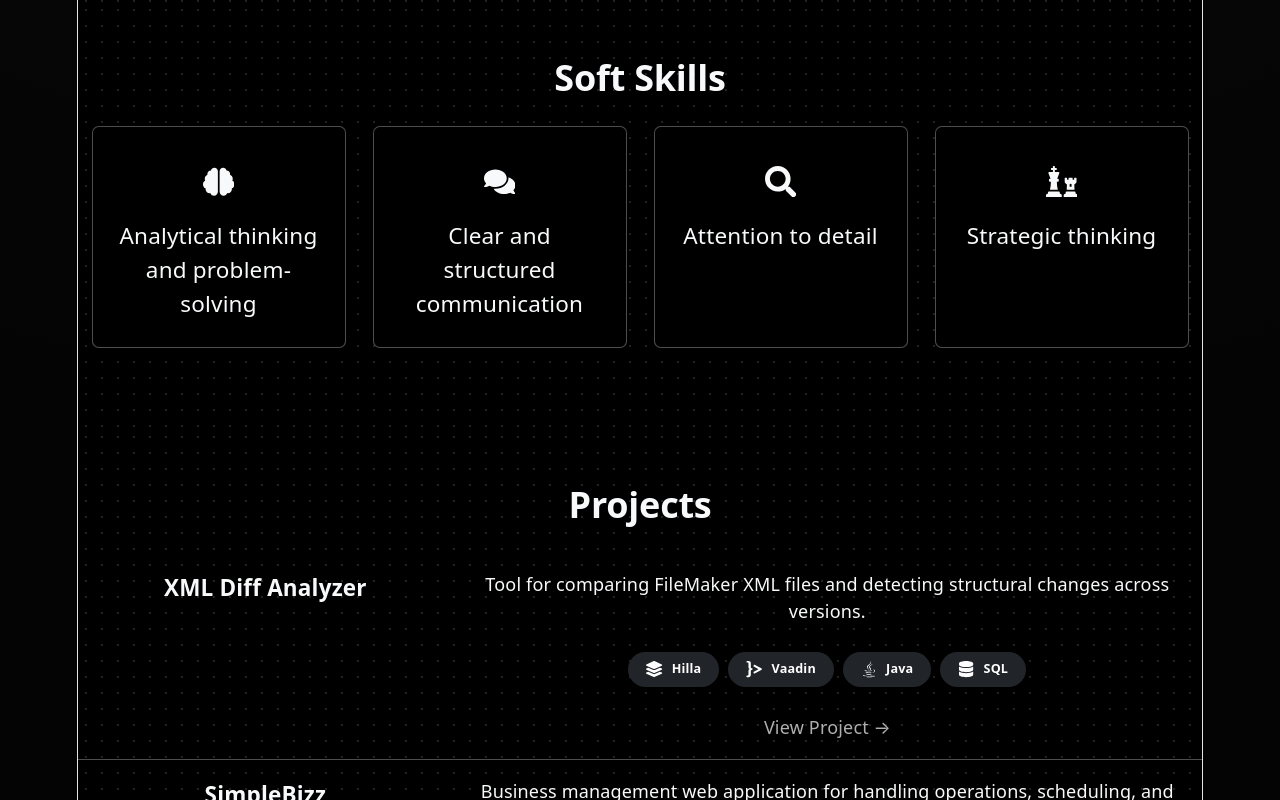
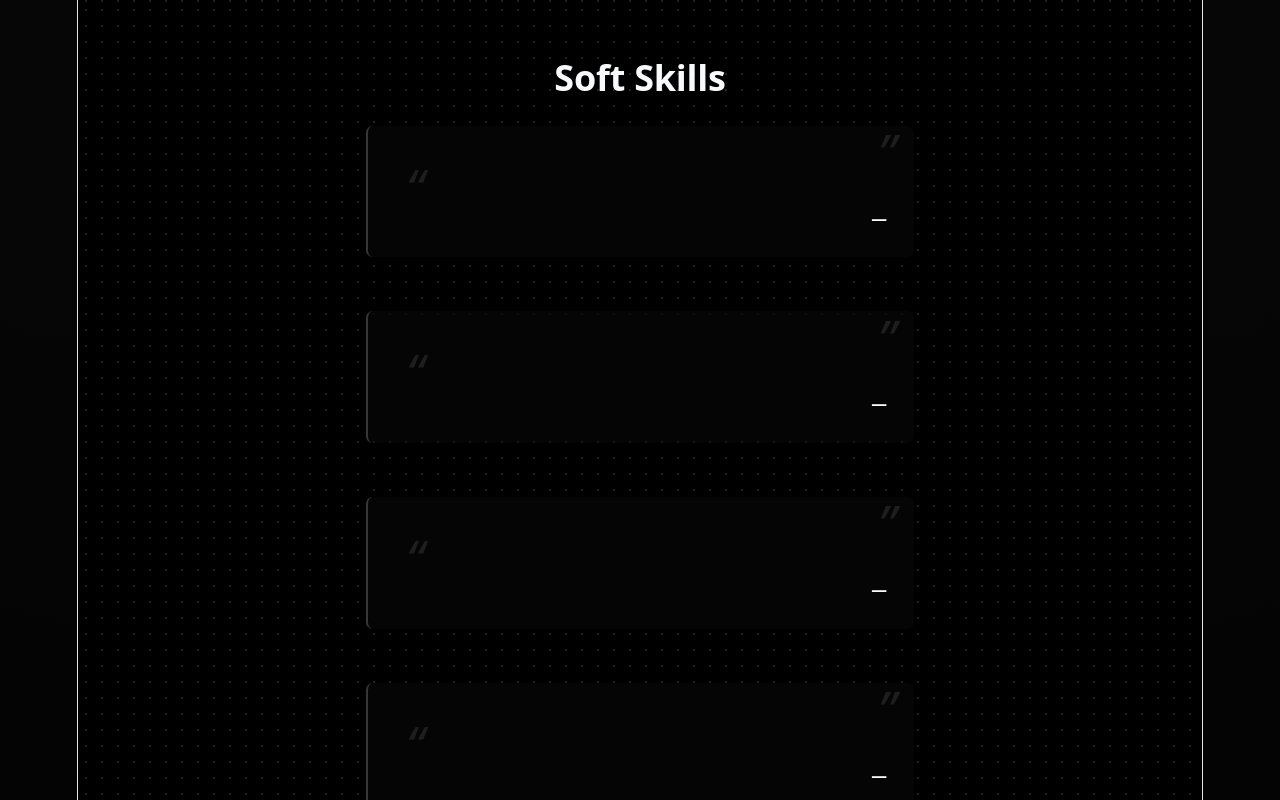
Before and after one commit to AbrahamRuizP/Portfolio, a React (Vite) app: page / in a window 1280 px wide. Shown: the part 1700-2500 px from the top of the page. Built offline with nearby package versions, Linux system fonts and the light colour scheme.

Commit message:
Using SoftSkillQuote component in SoftSkills

```diff
--- a/src/components/SoftSkills.tsx
+++ b/src/components/SoftSkills.tsx
@@ -1,5 +1,6 @@
 // SoftSkills.tsx
 import { softSkills } from "../data/softSkills";
+import { SoftSkillQuote } from "./SoftSkillQuote";
 import { TitleTag } from "./TitleTag";
 
 const SoftSkills = () => (
@@ -7,23 +8,20 @@ const SoftSkills = () => (
     <div className="container">
       <TitleTag title="Soft Skills" />
 
-      <div className="row justify-content-center">
-        {softSkills.map((skill) => (
-          <div key={skill.text} className="col-md-6 col-lg-3 mb-4">
-            <div className="p-4 rounded text-center h-100 soft-card bg-black" style={{border: "1px solid rgba(255, 255, 255, 0.3)"}}>
+      <div className="d-flex flex-column align-items-center">
+        {softSkills.map((s) => {
+          return (
 
-              <div className="mb-3 fs-3 text-light">
-                {skill.icon}
-              </div>
+            <div key={s.title} className="col-md-8 offset-md-2 col-lg-6 mx-auto mb-5">
 
-              <p className="mb-0 fw-medium fs-5">
-                {skill.text}
-              </p>
+              <SoftSkillQuote title={s.title} quote={s.quote} />
 
             </div>
-          </div>
-        ))}
+
+          );
+        })}
       </div>
+
     </div>
   </section>
 );
--- a/src/index.css
+++ b/src/index.css
@@ -129,12 +129,51 @@ code {
 }
 
 .soft-card {
-  transition: transform 0.25s ease, box-shadow 0.25s ease;
+  background: rgba(255, 255, 255, 0.02);
+  border-radius: 12px;
+  backdrop-filter: blur(4px);
+  transition: all 0.25s ease;
+  border-left: 2px solid rgba(255, 255, 255, 0.2);
+  padding-left: 20px;
 }
 
 .soft-card:hover {
-  transform: translateY(-5px) scale(1.02);
-  box-shadow: 0 10px 20px rgba(0,0,0,0.08);
+  transform: translateY(-4px);
+  background: rgba(255, 255, 255, 0.04);
+}
+
+.quote {
+  max-width: 500px;
+  margin: 0 auto;
+  position: relative;
+  font-style: italic;
+  line-height: 1.8;
+  color: rgba(255, 255, 255, 0.9);
+}
+
+.quote::before {
+  content: "“";
+  position: absolute;
+  top: -10px;
+  left: 5px;
+  font-size: 2.8rem;
+  color: rgba(255, 255, 255, 0.1);
+  pointer-events: none;
+}
+
+.quote::after {
+  content: "”";
+  position: absolute;
+  bottom: -10px;
+  right: 5px;
+  font-size: 2.8rem;
+  color: rgba(255, 255, 255, 0.1);
+  pointer-events: none;
+}
+
+.soft-card:hover .quote::before,
+.soft-card:hover .quote::after {
+  color: rgba(255, 255, 255, 0.2);
 }
 
 .bg-dots {
```
